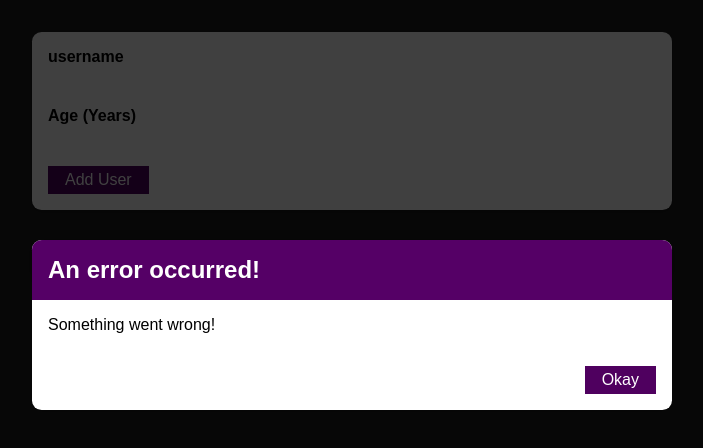
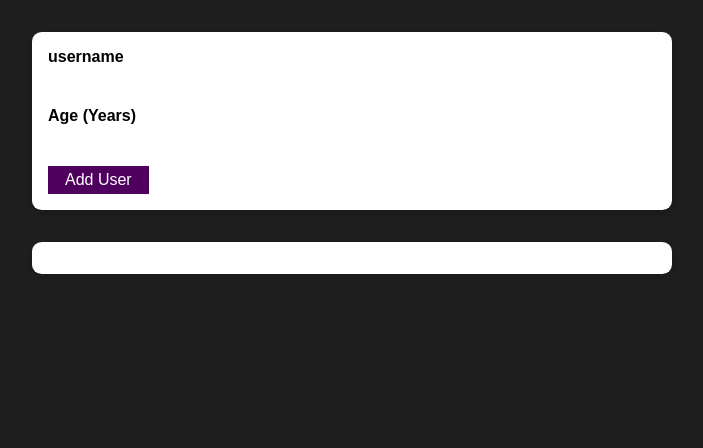
Before and after one commit to EhsanSar9135/user-registerar, a React (Create React App) app: page / in a window 1280 px wide. Shown: the top 448 px of the page, without its empty margins (288-991 px from the left). Built offline with nearby package versions, Linux system fonts and the light colour scheme.

Commit message:
Managing the Error via State

```diff
--- a/src/components/UI/ErrorModal.jsx
+++ b/src/components/UI/ErrorModal.jsx
@@ -2,17 +2,17 @@ import React from "react";
 import Button from "./Button";
 import Card from "./Card";
 
-const ErrorModal = ({ title, message }) => {
+const ErrorModal = ({ title, message, errorHandler }) => {
    return (
       <>
-         <div className="backdrop" />
+         <div className="backdrop" onClick={errorHandler} />
          <Card className="modal">
             <header className="header">
                <h2>{title}</h2>
             </header>
             <section className="content">{message}</section>
             <footer className="actions">
-               <Button>Okay</Button>
+               <Button onClick={errorHandler}>Okay</Button>
             </footer>
          </Card>
       </>
--- a/src/components/Users/AddUser.jsx
+++ b/src/components/Users/AddUser.jsx
@@ -4,17 +4,28 @@ import Card from "../UI/Card";
 import ErrorModal from "../UI/ErrorModal";
 
 const AddUser = ({ onAddUser }) => {
+   // States
    const [enteredUsername, setEnteredUsername] = useState("");
    const [enteredAge, setEnteredAge] = useState("");
+   const [error, setError] = useState();
+   // Event Handlers
    const addUserHandler = (event) => {
       event.preventDefault();
       if (
          enteredUsername.trim().length === 0 ||
          enteredAge.trim().length === 0
       ) {
+         setError({
+            title: "Invalid input",
+            message: "Please enter a valid name and age (non-empty values)",
+         });
          return;
       }
       if (+enteredAge < 1) {
+         setError({
+            title: "Invalid age",
+            message: "Please enter a valid age (> 0)",
+         });
          return;
       }
       onAddUser(enteredUsername, enteredAge);
@@ -27,12 +38,18 @@ const AddUser = ({ onAddUser }) => {
    const ageChangeHandler = (event) => {
       setEnteredAge(event.target.value);
    };
+   const errorHandler = () => {
+      setError(null);
+   };
    return (
       <>
-         <ErrorModal
-            title="An error occurred!"
-            message="Something went wrong!"
-         />
+         {error && (
+            <ErrorModal
+               errorHandler={errorHandler}
+               title={error.title}
+               message={error.message}
+            />
+         )}
          <Card className="input">
             <form onSubmit={addUserHandler}>
                <label htmlFor="username">username</label>
```
